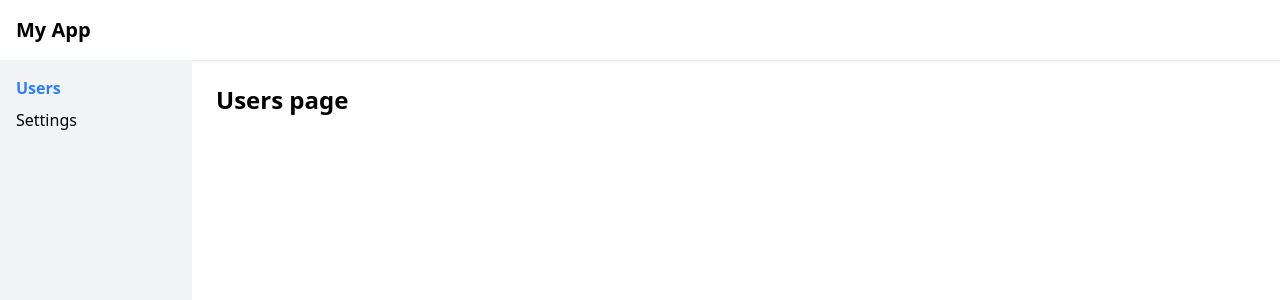
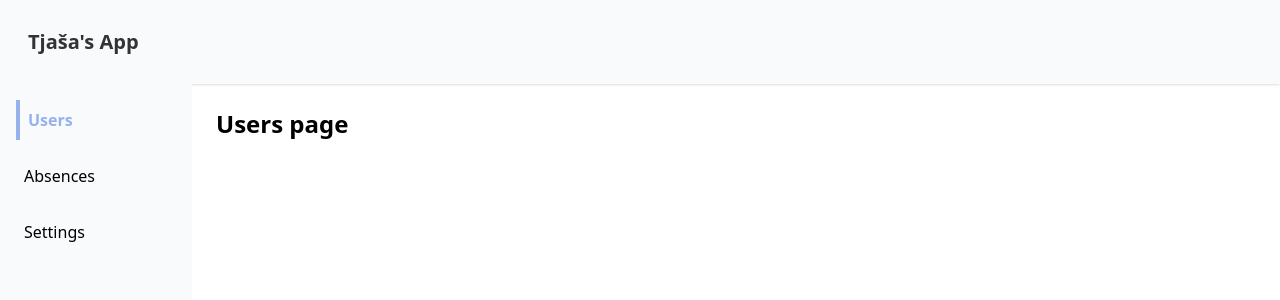
Before and after one commit to tjasika/Angular-Project, an Angular app: page /users in a window 1280 px wide. Shown: the top 300 px of the page. Built offline with nearby package versions, Linux system fonts and the light colour scheme; no server answers.

Commit message:
feat: main layout design

```diff
--- a/src/app/components/layout/layout.html
+++ b/src/app/components/layout/layout.html
@@ -1,14 +1,15 @@
 <div class="flex flex-col h-screen">
   <!-- Header -->
-  <header class="bg-white shadow p-4">
-    <h1 class="text-xl font-bold">My App</h1>
+  <header class="bg-gray-50 shadow p-7">
+    <h1 class="text-xl text-accent-dark font-bold">Tjaša's App</h1>
   </header>
 
   <div class="flex flex-1 overflow-hidden">
     <!-- Sidebar -->
-    <nav class="bg-gray-100 w-48 p-4 flex flex-col gap-2">
-      <a routerLink="/users" routerLinkActive="font-bold text-blue-500">Users</a>
-      <a routerLink="/settings" routerLinkActive="font-bold text-blue-500">Settings</a>
+    <nav class="bg-gray-50 w-48 p-4 flex flex-col gap-4">
+        <a routerLink="/users" class="p-2" routerLinkActive="font-bold text-primary border-l-4">Users</a>
+        <a routerLink="/absences" class="p-2" routerLinkActive="font-bold text-primary border-l-4">Absences</a>
+        <a routerLink="/settings" class="p-2" routerLinkActive="font-bold text-primary border-l-4">Settings</a>
     </nav>
 
     <!-- Page content -->
```
